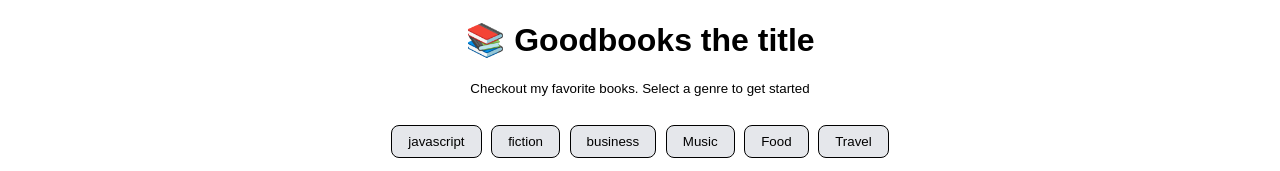
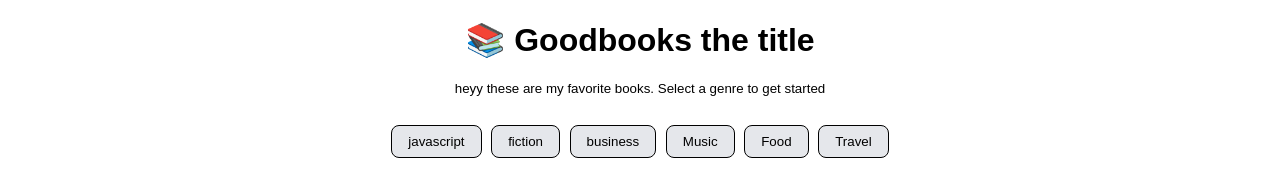
Before and after one commit to Pallavi-Langhe/goodbooks, a React (Create React App) app: page / in a window 1280 px wide. Shown: the top 171 px of the page. Built offline with nearby package versions, Linux system fonts and the light colour scheme.

Commit message:
change description

```diff
--- a/src/App.js
+++ b/src/App.js
@@ -13,7 +13,7 @@ export default function App() {
       <h1> 📚 Goodbooks the title </h1>
       <p style={{ fontSize: "smaller" }}>
         {" "}
-        Checkout my favorite books. Select a genre to get started{" "}
+        heyy these are my favorite books. Select a genre to get started{" "}
       </p>
 
       <div>
```
